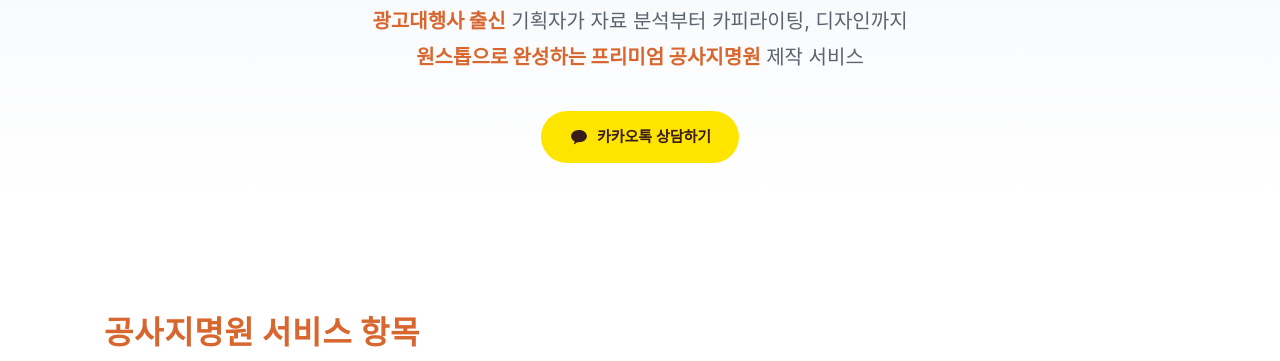
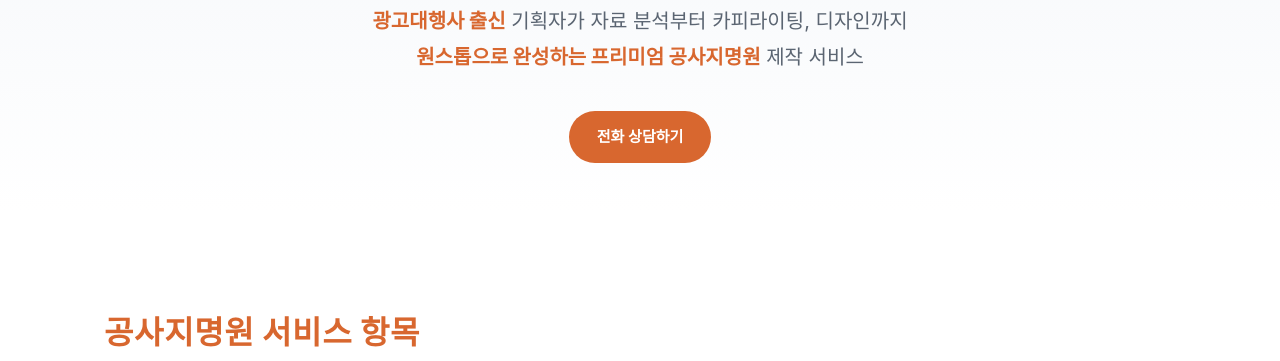
Before and after one commit to oknice03/bid-pptbranding, a plain HTML site: page index.html in a window 1280 px wide. Shown: the part 439-800 px from the top of the page. Drawn offline with Linux system fonts and the light colour scheme; a web font is replaced by a local one.

Commit message:
feat: 카카오톡 상담 버튼 전부 제거, 전화 상담으로 대체
카카오톡으로는 가격 문의만 들어오고 전환이 낮아 전화 상담으로 일원화.
히어로/중간 CTA/문의 섹션의 카카오톡 버튼을 전화 버튼으로 교체하거나 삭제,
미사용 btn-kakao 스타일 정리. (회사소개서 사이트와 동일하게 적용)

Co-Authored-By: Claude Sonnet 5 <noreply@anthropic.com>

```diff
--- a/css/style.css
+++ b/css/style.css
@@ -195,14 +195,6 @@ h1,h2,h3,p{margin:0;}
   flex-wrap:wrap;
   justify-content:center;
 }
-
-.btn-kakao{
-  background:#FEE500;
-  color:#391B1B;
-  gap:8px;
-}
-.btn-kakao:hover{ background:#f7d900; transform:translateY(-2px); }
-.btn-kakao svg{ flex-shrink:0; }
 
 .mid-cta{ padding:48px 0; background:var(--navy-900); }
 .mid-cta-inner{
--- a/index.html
+++ b/index.html
@@ -148,10 +148,7 @@
         <p class="hero-sub"><strong>광고대행사 출신</strong> 기획자가 자료 분석부터 카피라이팅, 디자인까지<br class="br-desktop">
           <strong>원스톱으로 완성하는 프리미엄 공사지명원</strong> 제작 서비스</p>
         <div class="hero-cta">
-          <a href="https://open.kakao.com/o/s19viwHg" target="_blank" rel="noopener" class="btn btn-kakao">
-            <svg width="20" height="20" viewBox="0 0 24 24" fill="currentColor" aria-hidden="true"><path d="M12 3.5C6.75 3.5 2.5 6.86 2.5 11c0 2.62 1.72 4.93 4.32 6.27-.19.71-.7 2.6-.8 3-.13.5.18.49.38.36.16-.1 2.53-1.72 3.56-2.42.66.1 1.34.15 2.04.15 5.25 0 9.5-3.36 9.5-7.5S17.25 3.5 12 3.5z"/></svg>
-            카카오톡 상담하기
-          </a>
+          <a href="tel:010-7510-0215" class="btn btn-accent">전화 상담하기</a>
         </div>
       </div>
     </div>
@@ -417,10 +414,7 @@
   <section class="mid-cta">
     <div class="wrap mid-cta-inner">
       <p class="mid-cta-text">지금 바로 공사지명원 제작을 상담해보세요</p>
-      <a href="https://open.kakao.com/o/s19viwHg" target="_blank" rel="noopener" class="btn btn-kakao">
-        <svg width="20" height="20" viewBox="0 0 24 24" fill="currentColor" aria-hidden="true"><path d="M12 3.5C6.75 3.5 2.5 6.86 2.5 11c0 2.62 1.72 4.93 4.32 6.27-.19.71-.7 2.6-.8 3-.13.5.18.49.38.36.16-.1 2.53-1.72 3.56-2.42.66.1 1.34.15 2.04.15 5.25 0 9.5-3.36 9.5-7.5S17.25 3.5 12 3.5z"/></svg>
-        카카오톡 상담하기
-      </a>
+      <a href="tel:010-7510-0215" class="btn btn-accent">전화 상담하기</a>
     </div>
   </section>
 
@@ -531,12 +525,8 @@
       <p class="contact-tagline">Strategy. Design. Impact.</p>
 
       <div class="contact-buttons">
-        <a href="https://open.kakao.com/o/s19viwHg" target="_blank" rel="noopener" class="btn btn-kakao">
-          <svg width="20" height="20" viewBox="0 0 24 24" fill="currentColor" aria-hidden="true"><path d="M12 3.5C6.75 3.5 2.5 6.86 2.5 11c0 2.62 1.72 4.93 4.32 6.27-.19.71-.7 2.6-.8 3-.13.5.18.49.38.36.16-.1 2.53-1.72 3.56-2.42.66.1 1.34.15 2.04.15 5.25 0 9.5-3.36 9.5-7.5S17.25 3.5 12 3.5z"/></svg>
-          카카오톡 상담하기
-        </a>
-        <a href="mailto:oknice03@gmail.com" class="btn btn-accent">이메일로 문의하기</a>
-        <a href="tel:010-7510-0215" class="btn btn-outline-light">전화 상담하기</a>
+        <a href="tel:010-7510-0215" class="btn btn-accent">전화 상담하기</a>
+        <a href="mailto:oknice03@gmail.com" class="btn btn-outline-light">이메일로 문의하기</a>
       </div>
 
       <div class="contact-info">
```
